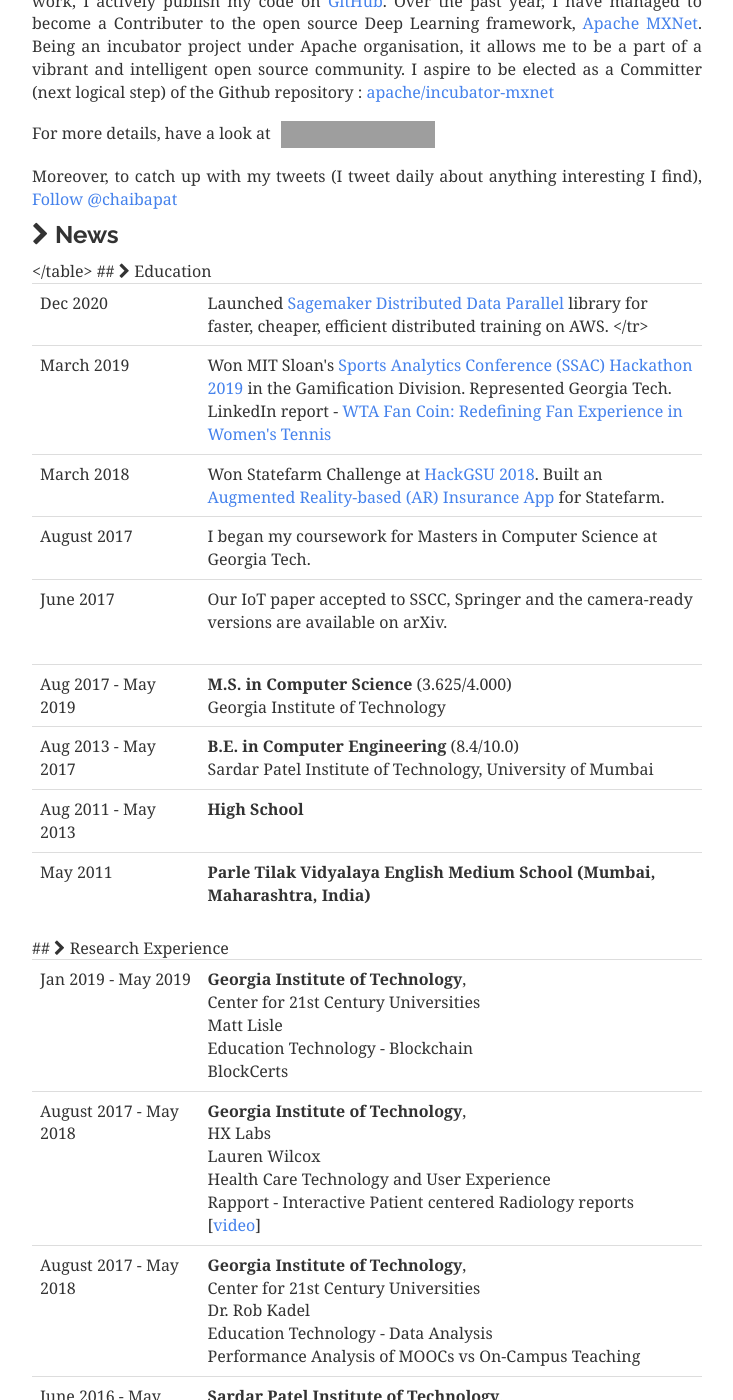
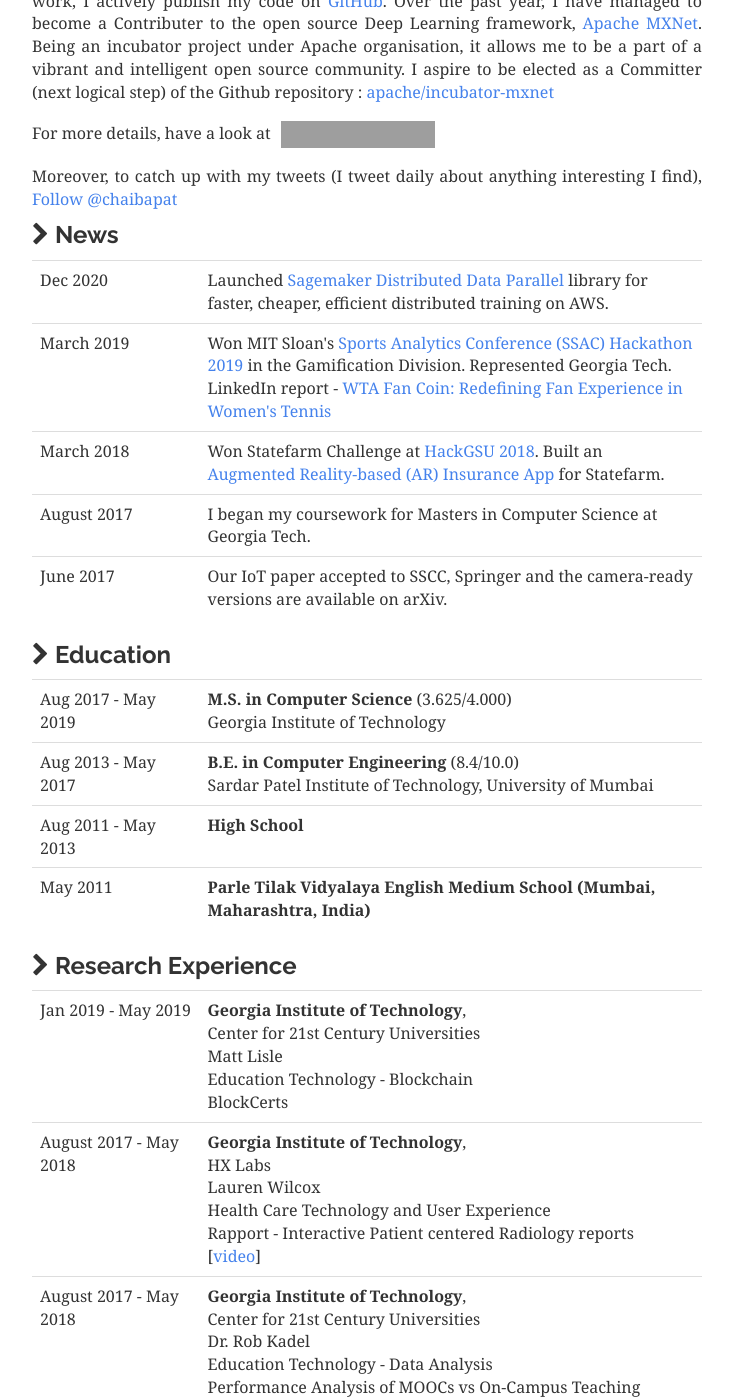
Before and after one commit to ChaiBapchya/ChaiBapchya.github.io, a Jekyll site: the page built from about.md, in a window 1280 px wide and 1400 px high, scrolled down 2043 px. Shown: the whole window, without its empty margins (273-1006 px from the left). Built offline with Jekyll 4.4.1, drawn with Linux system fonts in a browser that asks for light colours; nearby versions of some CDN libraries; some web fonts are replaced; comment, search, counter and statistics services are not loaded; some of the changed lines change nothing that is shown; some of the changed text lies outside the part shown; grey boxes are pictures that could not be loaded.

Commit message:
close td

```diff
--- a/_includes/cv.md
+++ b/_includes/cv.md
@@ -31,7 +31,7 @@
 <table class="table table-hover">
 <tr>
 <td class='col-md-3'>Dec 2020</td>
-<td> Launched <a href="https://docs.aws.amazon.com/sagemaker/latest/dg/data-parallel.html">Sagemaker Distributed Data Parallel</a> library for faster, cheaper, efficient distributed training on AWS.
+<td> Launched <a href="https://docs.aws.amazon.com/sagemaker/latest/dg/data-parallel.html">Sagemaker Distributed Data Parallel</a> library for faster, cheaper, efficient distributed training on AWS.</td>
 </tr>
 <tr>
   <td class='col-md-3'>March 2019</td>
```
